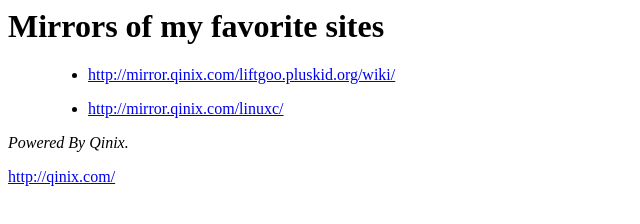
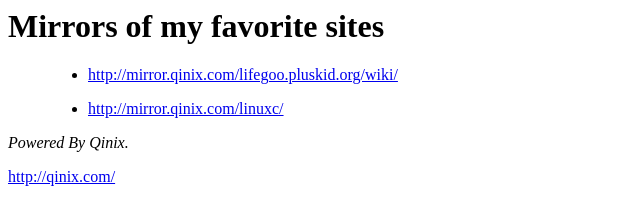
Before and after one commit to qinix/mirror, a plain HTML site: page index.html in a window 1280 px wide. Shown: the full height of the page, 0-640 px from the left. Drawn offline with Linux system fonts and the light colour scheme.

Commit message:
Fixed a link error:lifegoo.pluskid.org

```diff
--- a/index.html
+++ b/index.html
@@ -1,7 +1,7 @@
 <h1><strong>Mirrors of my favorite sites</strong></h1>
 
 <blockquote><ul>
-<li><p><a href="http://mirror.qinix.com/liftgoo.pluskid.org/wiki/">http://mirror.qinix.com/liftgoo.pluskid.org/wiki/</a></p></li>
+<li><p><a href="http://mirror.qinix.com/lifegoo.pluskid.org/wiki/">http://mirror.qinix.com/lifegoo.pluskid.org/wiki/</a></p></li>
 <li><p><a href="http://mirror.qinix.com/linuxc/">http://mirror.qinix.com/linuxc/</a></p></li>
 </ul>
 </blockquote>
```
Also changed, not shown: 1 other file.
